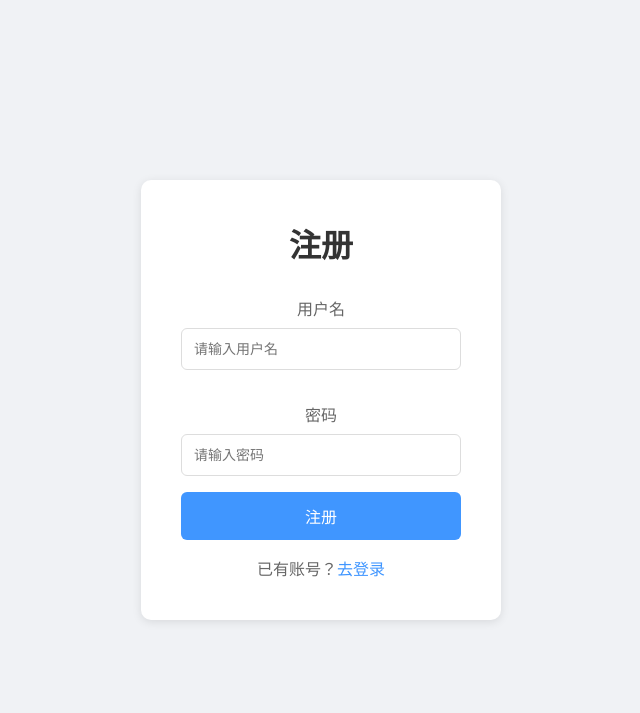
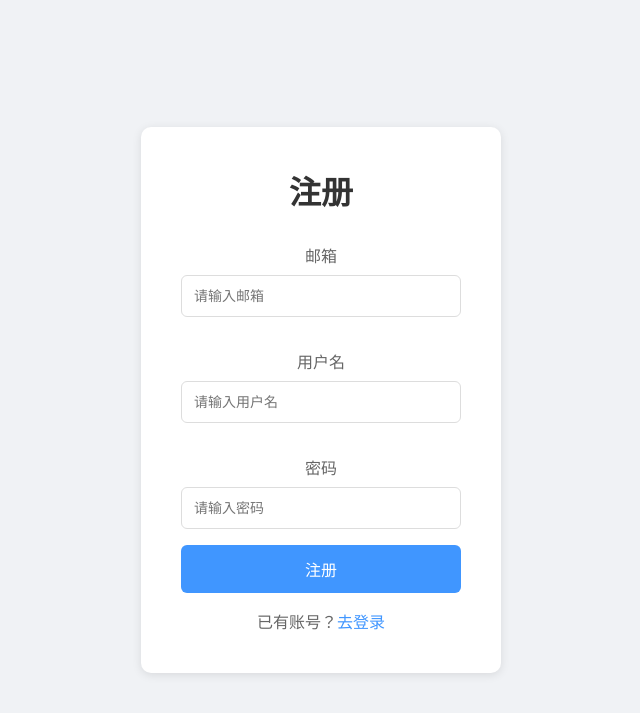
Before and after one commit to crimsonsunset17171/flask-login-system, a Flask app: page /register in a window 1280 px wide. Shown: the top 713 px of the page, without its empty margins (319-959 px from the left). Run offline with Flask 3, Linux system fonts and the light colour scheme.

Commit message:
feat:add email field to register form

```diff
--- a/templates/register.html
+++ b/templates/register.html
@@ -16,6 +16,8 @@
             {% endif %}
         {% endwith %}
         <form action="/register" method="post">
+            <p>邮箱</p>
+            <input type="email" name="email" placeholder="请输入邮箱">
             <p>用户名</p>
             <input type="text" name="username" placeholder="请输入用户名">
             <p>密码</p>
```
